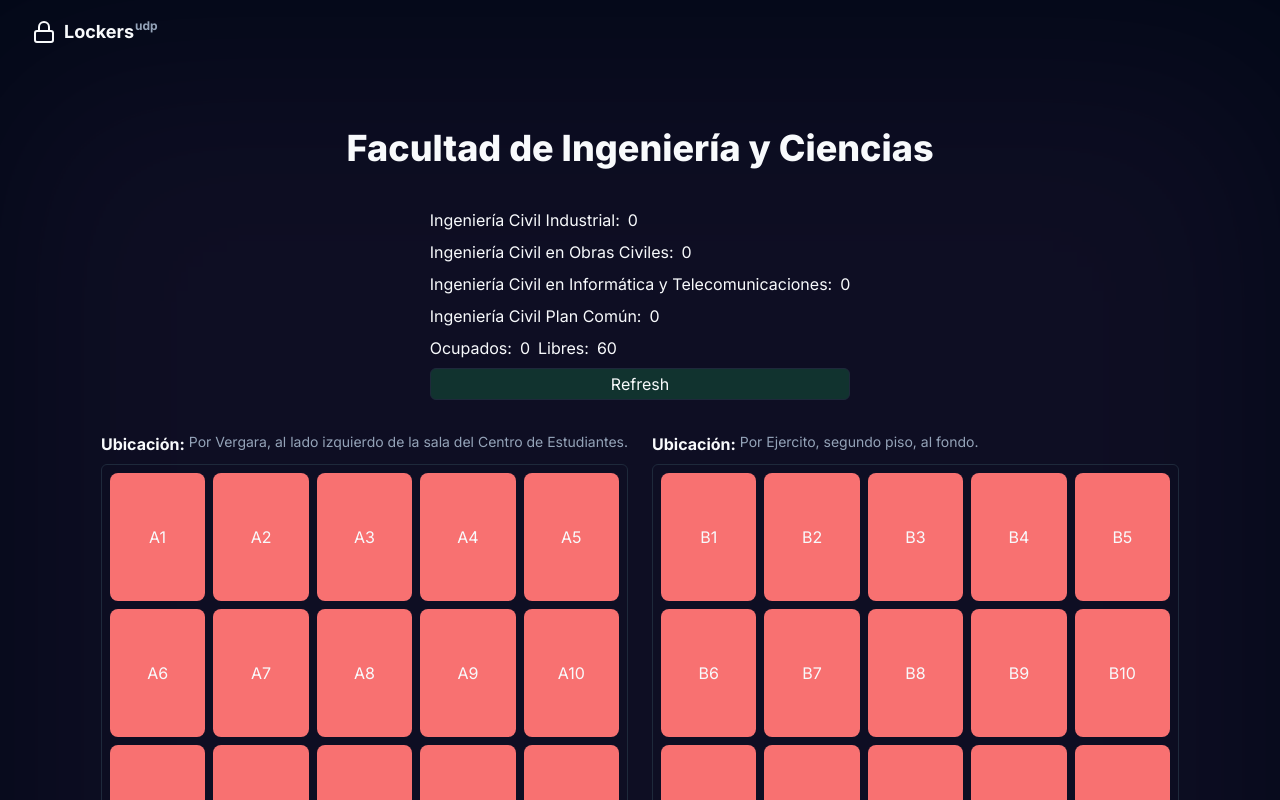
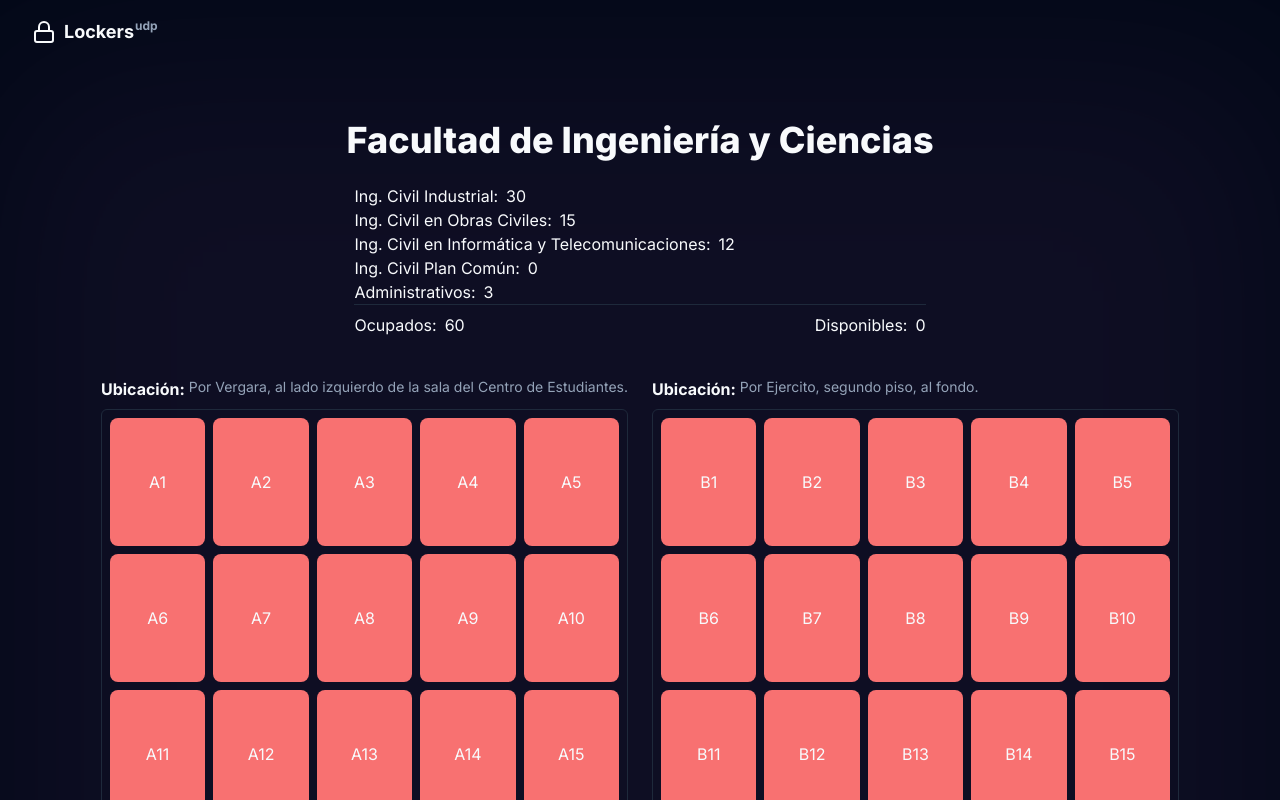
Before and after one commit to Jnkyns/lockers, a Next.js app: page / in a window 1280 px wide. Shown: the top 800 px of the page. Built offline with nearby package versions, Linux system fonts and the light colour scheme.

Commit message:
feat: add auto-count

```diff
--- a/src/app/(marketing)/page.tsx
+++ b/src/app/(marketing)/page.tsx
@@ -1,3 +1,4 @@
+import Locker from "@/components/Locker";
 import Slot from "@/components/Slot";
 import Status from "@/components/Status";
 import { data } from "@/utils/data";
@@ -7,30 +8,20 @@ export default function Home() {
     <main className="flex min-h-screen flex-col items-center justify-between py-14 px-4 relative">
       <div className="absolute -z-10 inset-0 bg-fuchsia-400 bg-[size:20px_20px] opacity-5 blur-[100px]"></div>
 
-      <div className="p-2 mb-8">
+      <div className="space-y-4 mb-8">
         <h1 className="text-4xl font-extrabold text-center">
           Facultad de Ingeniería y Ciencias
         </h1>
+        <Status data={data} />
       </div>
-
-      <Status data={data} />
 
       <div className="grid grid-cols-1 md:grid-cols-2 gap-6">
         {data.lockers.map((locker, index) => (
-          <div key={index} className="flex flex-col space-y-2 justify-between">
-            <div className="flex flex-col sm:flex-row sm:space-x-1">
-              <h2 className="font-bold">Ubicación:</h2>
-              <p className="text-sm text-muted-foreground">{locker.location}</p>
-            </div>
-            <div
-              key={index}
-              className="min-w-72 grid gap-2 border p-2 rounded-md grid-cols-3 sm:grid-cols-5"
-            >
-              {locker.slots.map((slot, index) => (
-                <Slot key={index} letter={locker.letter} slot={slot} />
-              ))}
-            </div>
-          </div>
+          <Locker key={index} locker={locker}>
+            {locker.slots.map((slot, index) => (
+              <Slot key={index} letter={locker.letter} slot={slot} />
+            ))}
+          </Locker>
         ))}
       </div>
     </main>
--- /dev/null
+++ b/src/components/Locker.tsx
@@ -0,0 +1,22 @@
+"use client";
+
+type Props = {
+  locker: {
+    location: string;
+  };
+  children: React.ReactNode;
+};
+
+export default function Locker({ locker, children }: Props) {
+  return (
+    <div className="flex flex-col space-y-2 justify-between">
+      <div className="flex flex-col sm:flex-row sm:space-x-1">
+        <h2 className="font-bold">Ubicación:</h2>
+        <p className="text-sm text-muted-foreground">{locker.location}</p>
+      </div>
+      <div className="min-w-72 grid gap-2 border p-2 rounded-md grid-cols-3 sm:grid-cols-5">
+        {children}
+      </div>
+    </div>
+  );
+}
--- a/src/components/Status.tsx
+++ b/src/components/Status.tsx
@@ -1,19 +1,21 @@
 "use client";
 
 import { DataProps } from "@/utils/data";
-import { useState } from "react";
+import { useEffect, useState } from "react";
 
 export default function Status({ data }: { data: DataProps }) {
   const [ii, setII] = useState(0);
   const [oc, setOC] = useState(0);
   const [it, setIT] = useState(0);
   const [pc, setPC] = useState(0);
+  const [admin, setAdmin] = useState(0);
 
   const countUsersByCareer = () => {
     let iiCount = 0;
     let ocCount = 0;
     let itCount = 0;
     let pcCount = 0;
+    let adminCount = 0;
 
     data.lockers.forEach((locker) => {
       locker.slots.forEach((slot) => {
@@ -30,6 +32,9 @@ export default function Status({ data }: { data: DataProps }) {
           case "PC":
             pcCount++;
             break;
+          case "ADMIN":
+            adminCount++;
+            break;
           default:
             break;
         }
@@ -40,38 +45,48 @@ export default function Status({ data }: { data: DataProps }) {
     setOC(ocCount);
     setIT(itCount);
     setPC(pcCount);
+    setAdmin(adminCount);
   };
 
+  useEffect(() => {
+    countUsersByCareer();
+  });
+
   return (
-    <div className="mb-8 mx-2 flex flex-col space-y-2">
-      <div className="flex flex-row space-x-2">
-        <h2>Ingeniería Civil Industrial:</h2>
-        <p>{ii}</p>
+    <div className="flex flex-col space-y-2 p-2">
+      <div className="border-b">
+        <CurrentData careerName="Ing. Civil Industrial" count={ii} />
+        <CurrentData careerName="Ing. Civil en Obras Civiles" count={oc} />
+        <CurrentData
+          careerName="Ing. Civil en Informática y Telecomunicaciones"
+          count={it}
+        />
+        <CurrentData careerName="Ing. Civil Plan Común" count={pc} />
+        <CurrentData careerName="Administrativos" count={admin} />
       </div>
-      <div className="flex flex-row space-x-2">
-        <h2>Ingeniería Civil en Obras Civiles:</h2>
-        <p>{oc}</p>
+
+      <div className="flex flex-row space-x-2 justify-between">
+        <CurrentData careerName="Ocupados" count={ii + oc + it + pc + admin} />
+        <CurrentData
+          careerName="Disponibles"
+          count={60 - (ii + oc + it + pc + admin)}
+        />
       </div>
-      <div className="flex flex-row space-x-2">
-        <h2>Ingeniería Civil en Informática y Telecomunicaciones:</h2>
-        <p>{it}</p>
-      </div>
-      <div className="flex flex-row space-x-2">
-        <h2>Ingeniería Civil Plan Común:</h2>
-        <p>{pc}</p>
-      </div>
-      <div className="flex flex-row space-x-2">
-        <h2>Ocupados:</h2>
-        <p>{ii + oc + it + pc}</p>
-        <h2>Libres:</h2>
-        <p>{60 - (ii + oc + it + pc)}</p>
-      </div>
-      <button
-        className="border rounded-md h-8 bg-green-500/20"
-        onClick={() => countUsersByCareer()}
-      >
-        Refresh
-      </button>
     </div>
   );
 }
+
+function CurrentData({
+  careerName,
+  count,
+}: {
+  careerName: string;
+  count: number;
+}) {
+  return (
+    <div className="flex flex-row space-x-2">
+      <h2>{careerName}:</h2>
+      <p>{count}</p>
+    </div>
+  );
+}
--- a/src/utils/data.tsx
+++ b/src/utils/data.tsx
@@ -81,7 +81,7 @@ export const data = {
           status: true,
           student: {
             name: "Canelita",
-            career: "PC",
+            career: "ADMIN",
             mail: "admin",
             phone: 912345678,
           },
@@ -639,7 +639,7 @@ export const data = {
           status: true,
           student: {
             name: "Tía del Aseo 1",
-            career: "PC",
+            career: "ADMIN",
             mail: "admin",
             phone: 912345678,
           },
@@ -649,7 +649,7 @@ export const data = {
           status: true,
           student: {
             name: "Tía del Aseo 2",
-            career: "PC",
+            career: "ADMIN",
             mail: "admin",
             phone: 912345678,
           },
```
